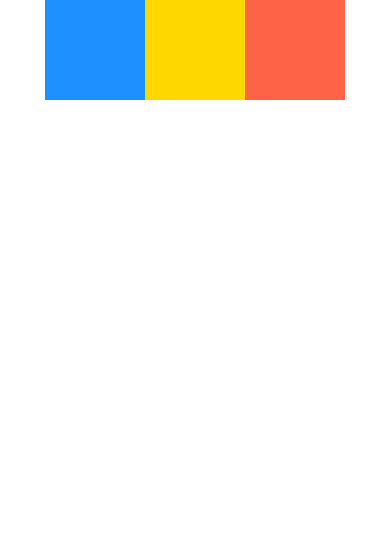
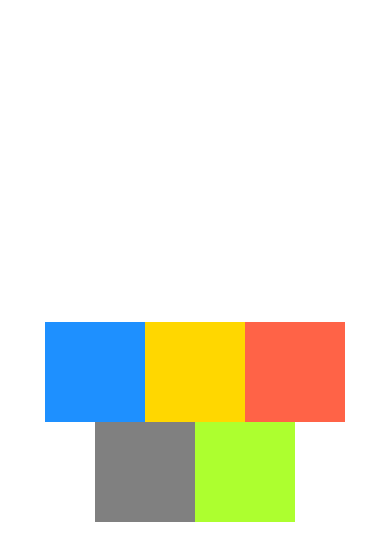
Before and after one commit to gkinfotech/RN-Mosh-Fundas-2022, a React Native app: screen / in a window 390 px wide. Shown: the top 560 px of the page. Built offline with nearby package versions, Linux system fonts and the light colour scheme.

Commit message:
RN_Mosh_FC_Layout_07_FlexBox_FW_AC

```diff
--- a/App.js
+++ b/App.js
@@ -2,10 +2,10 @@ import {View, Text, StyleSheet, SafeAreaView, Image} from 'react-native';
 import React from 'react';
 
 export default function App() {
-  // FlexBox - JustifyContent, alignItems, alignSelf
-  //  justifyContent: space-evenly |space-between | space-around
-  //alignItems:  baseline | center | flex-end | flex-start | stretch
-  // alignSelf: baseline | center | flex-end | flex-start | auto if you want to change particular view alone
+  // 7- Flexbox- flexWrap and alignContent
+  // FlexWrap - used in overflow situation
+  // if we add flexWrap: 'wrap' ->  alignItems: 'center' behaves differently the items will be moved to top
+  // inorder to rectify above issue we need to add alignContent: 'center'
   return (
     <View style={styles.container}>
       <View
@@ -18,6 +18,8 @@ export default function App() {
       />
       <View style={{backgroundColor: 'gold', width: 100, height: 100}} />
       <View style={{backgroundColor: 'tomato', width: 100, height: 100}} />
+      <View style={{backgroundColor: 'grey', width: 100, height: 100}} />
+      <View style={{backgroundColor: 'greenyellow', width: 100, height: 100}} />
     </View>
   );
 }
@@ -28,6 +30,8 @@ const styles = StyleSheet.create({
     flex: 1,
     flexDirection: 'row', // horizontal
     justifyContent: 'center', // main Axis
-    alignItems: 'stretch', //secondary Axis
+    alignItems: 'center', //secondary Axis
+    alignContent: 'center',
+    flexWrap: 'wrap',
   },
 });
```
Also changed, not shown: screenshots/Screen Shot 2022-04-17 at 1.51.45 AM.png (added), screenshots/Screen Shot 2022-04-17 at 2.02.11 AM.png (added).
